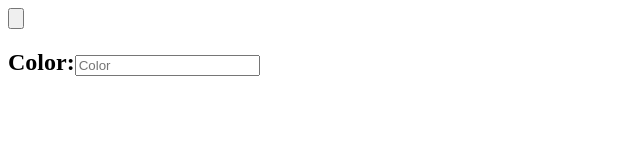
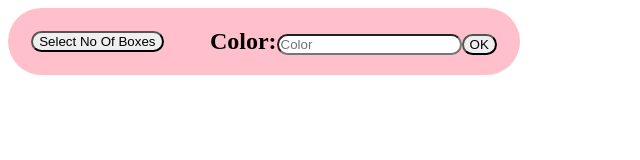
Before and after one commit to RaGuL2k23/Sketch, a plain HTML site: page index.html in a window 1280 px wide. Shown: the whole page, without its empty margins (0-640 px from the left). Drawn offline with Linux system fonts and the light colour scheme.

Commit message:
Full logic of working completed
I have to add color changing properties and they some
good UI to make it look better.

```diff
--- a/index.html
+++ b/index.html
@@ -6,9 +6,13 @@
     <title>Document</title>
     <script src = "script.js" defer></script>
 </head>
-<body>
-    <input type="button" onclick="call()"></input>
-    <h2>Color:<input id="input1" placeholder="Color" type = 'text' onblur="getColor()"></input></h2>
+<body onload="makeGrid(16)">
+  <div class="container">
+    <div class="input">
+        <input value="Select No Of Boxes" type="button" onclick="call()"></input>
+        <h2>Color:<input id="input1" placeholder="Color" type = 'text' onblur="getColor()"></input><input type="submit"  value="OK"></input></h2>
+    </div>
+   </div>
 </body>
 
 <style>
@@ -19,10 +23,8 @@
    flex-direction: column;
 }
 .row{
-
     flex:1;
     border:1px solid;
-
 }
 .grid{
 
@@ -31,9 +33,33 @@
    height: 300px;
    width: 300px;
    border:4px solid rgb(227, 13, 231);
+   flex: none;
 }
 .color{
     background-color: aqua;
 }
+.input{
+    background-color: pink;
+    border-radius: 34px;
+    display: flex;
+    justify-content: space-around;
+    align-items: center;
+    width: 32em;
+}
+.input > *{
+    align-items: center;
+}
+input{
+    width: fit-content;
+    height: fit-content;
+    border-radius: 24px;
+}
+.container{
+    display: flex;
+    flex-flow:column wrap;
+    gap:84px;
+
+}
+
 </style>
 </html>
```
